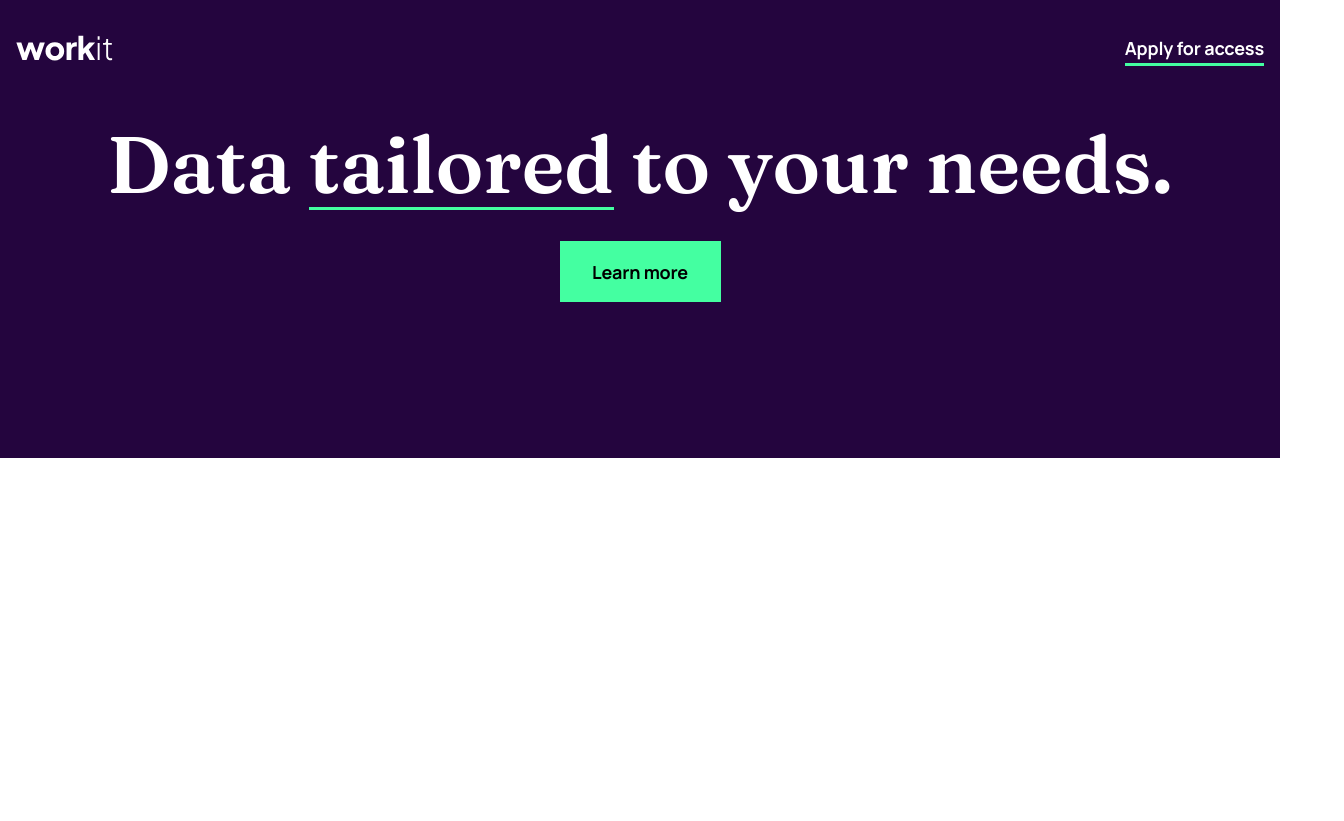
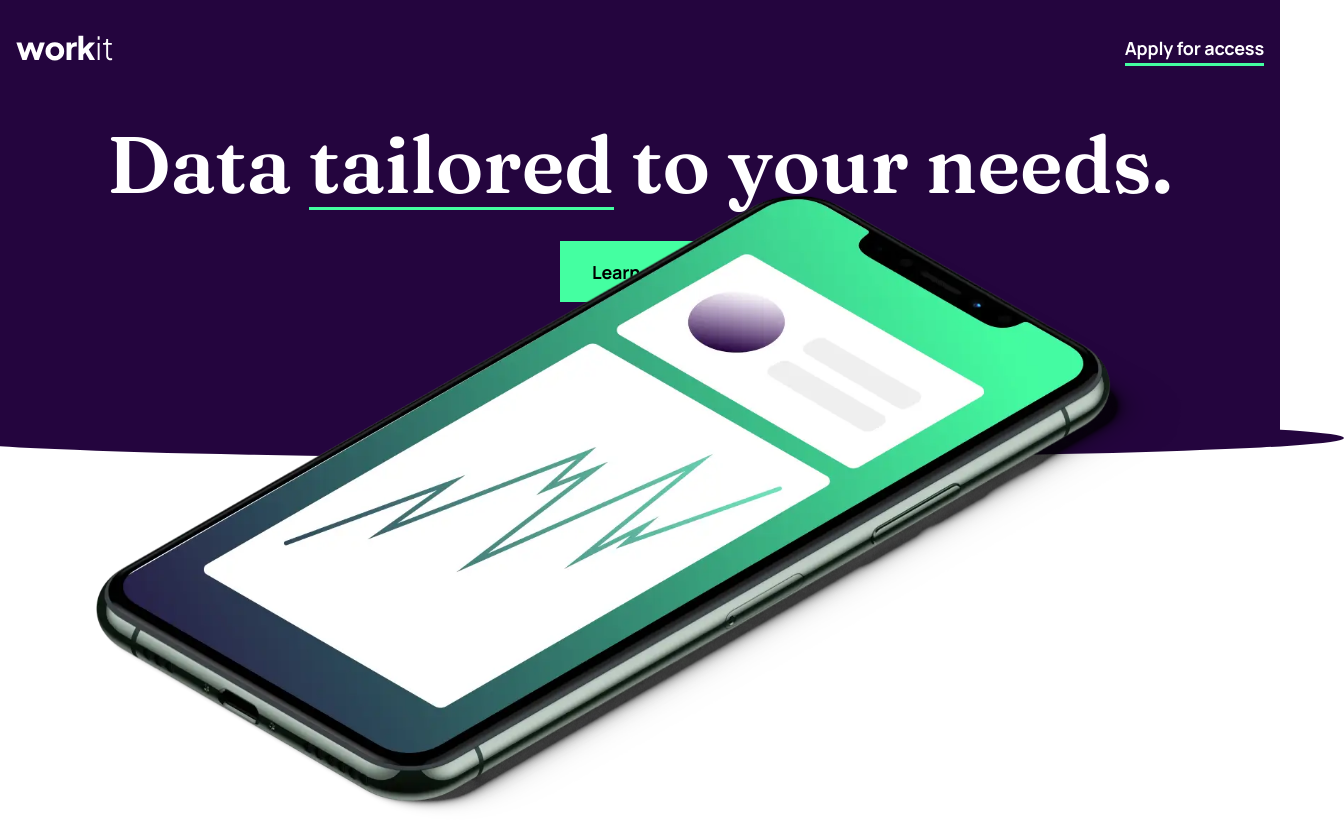
Before and after one commit to ryanbradley-webdev/workit-landing-page, a React (Vite) app: page / in a window 1280 px wide. Shown: the whole page, 1344 px wide, since content can reach past the window. Before the commit the page ends 800 px from the top, so only its background shows below. Built offline with nearby package versions, Linux system fonts and the light colour scheme.

Commit message:
Add hero image.

```diff
--- a/src/components/hero/Hero.tsx
+++ b/src/components/hero/Hero.tsx
@@ -15,6 +15,12 @@ export default function Hero() {
                 Learn more
             </Button>
 
+            <img
+                src="/image-hero.webp"
+                alt=""
+                className={styles.img}
+            />
+
         </section>
     )
 }
--- a/src/components/hero/hero.module.css
+++ b/src/components/hero/hero.module.css
@@ -5,7 +5,8 @@
     align-items: center;
     gap: 40px;
     padding-top: 28px;
-    padding-bottom: 156px;
+    padding-bottom: 138px;
+    background-color: var(--clr-purple);
 }
 
 @media screen and (min-width: 769px) {
@@ -27,7 +28,12 @@
 .hero::after {
     content: '';
     position: absolute;
-    inset: 0;
+    bottom: -18px;
+    left: 50%;
+    transform: translate(-50%);
+    width: 110%;
+    height: 40px;
+    border-radius: 100%;
     background-color: var(--clr-purple);
     z-index: -1;
 }
@@ -50,3 +56,11 @@
     height: 3px;
     background-color: var(--clr-teal);
 }
+
+.img {
+    position: absolute;
+    width: 85%;
+    bottom: calc(-1 * calc(85vw * 0.35));
+    left: 50%;
+    transform: translateX(-50%);
+}
```
Also changed, not shown: public/image-hero.webp (added).
